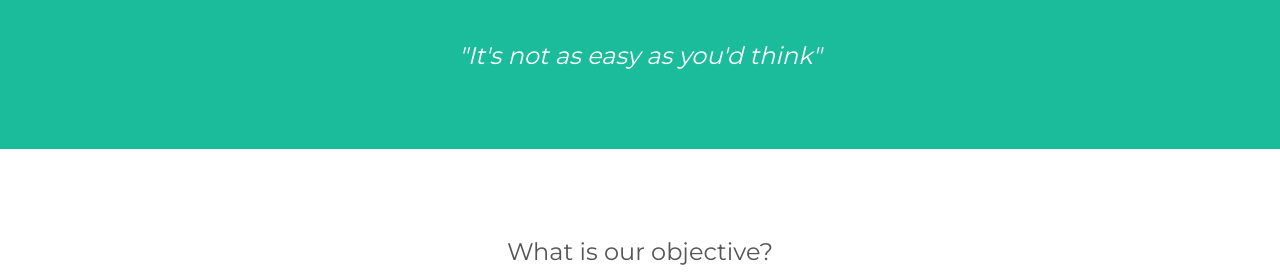
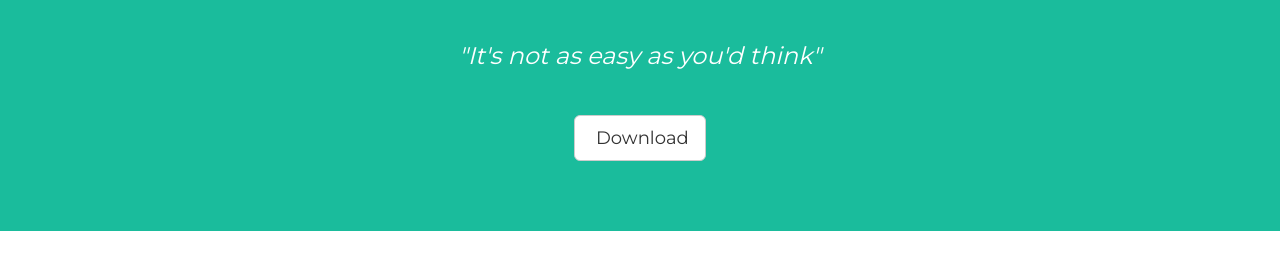
Before and after one commit to Twelvekeystrokes/schoolify, a plain HTML site: page docs/index.html in a window 1280 px wide. Shown: the part 528-800 px from the top of the page. Drawn offline with nearby package versions, Linux system fonts and the light colour scheme.

Commit message:
download link

```diff
--- a/docs/index.html
+++ b/docs/index.html
@@ -38,7 +38,10 @@
 <div class="container-fluid bg-1 text-center" id="who">
   <h3 class="margin"><strong>Up4TheChallenge</strong></h3>
   <img src="images/logo.png" class="img-responsive margin" style="display:inline" alt="Logo" width="300" height="300">
-  <h3 class="shadow"><em>"It's not as easy as you'd think"</em></h3>
+  <h3 class="shadow"><em>"It's not as easy as you'd think"</em></h3><br>
+  <a href="schoolify-master.zip" class="btn btn-default btn-lg" download>
+    <span class="glyphicon"></span> Download
+  </a>
 </div>
 
 <!-- Second Container -->
```
Also changed, not shown: 1 other file.
